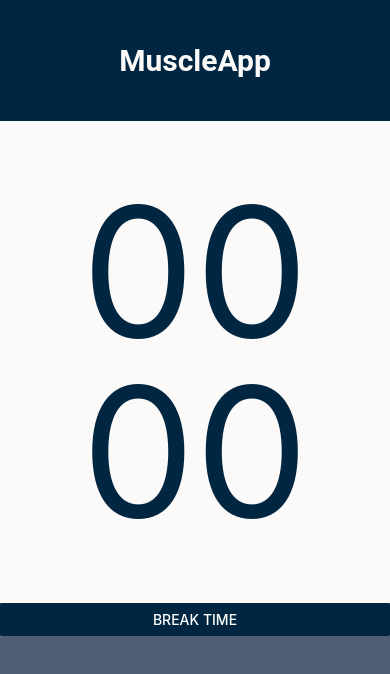
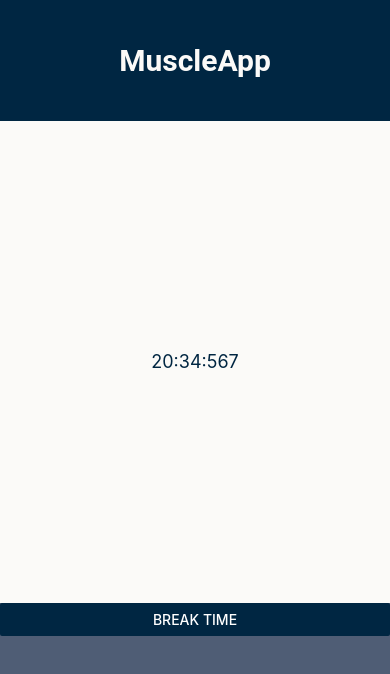
Before and after one commit to khazarr/muscleApp-ReactNative, a React Native app: screen / in a window 390 px wide. Shown: the top 674 px of the page. Built offline with nearby package versions, Linux system fonts and the light colour scheme.

Commit message:
Timer component

```diff
--- a/App.js
+++ b/App.js
@@ -6,50 +6,30 @@ import {
   View,
   Button
 } from 'react-native';
+import moment from 'moment'
+const DATA = {
+  currentTime: 1234567,
+}
 
 export default class App extends React.Component {
   render() {
     return (
       <View style={{flex: 1}}>
-        < View style = {
-          {
-            flex: 1,
-            backgroundColor: '#002642',
-            justifyContent: 'center',
-            alignItems: 'center'
-          }
-        } >
-          <Text style={{
-            fontSize: 30,
-            fontWeight: 'bold',
-            fontFamily: 'Roboto',
-            color: '#FBFAF8'
-          }} >
+        < View style = {styles.topContainer} >
+          <Text style={styles.titleText}>
             MuscleApp
           </Text>
         </View>
 
-        < View style = {
-          {
-            flex: 4,
-            backgroundColor: '#FBFAF8',
-            justifyContent: 'center',
-            alignItems: 'center',
-          }
-        }
-        >
-          <Text style={styles.time}>00</Text>
-          <Text style={styles.time}>00</Text>
+        < View style = {styles.middleContainer}>
+           < TimerDisplay time = {
+             DATA.currentTime
+           }
+           />
         </View>
 
 
-        < View style = {
-          {
-            flex: 2,
-            backgroundColor: '#4F5D75'
-          }
-        }
-        >
+        < View style = {styles.bottomContainer} >
         < Button
           onPress = {
             () => {
@@ -67,6 +47,11 @@ export default class App extends React.Component {
   }
 }
 
+function TimerDisplay({time}) {
+    const duartion = moment.duration(time)
+    return <Text style={styles.time}> {duartion.minutes()}:{duartion.seconds()}:{duartion.milliseconds()} </Text>
+}
+
 const styles = StyleSheet.create({
   container: {
     flex: 1,
@@ -76,7 +61,29 @@ const styles = StyleSheet.create({
   },
   time: {
     color: '#002642',
-    fontSize: 180,
-    lineHeight: 180
+    fontSize: 18,
+    lineHeight: 18
+  },
+  topContainer: {
+    flex: 1,
+    backgroundColor: '#002642',
+    justifyContent: 'center',
+    alignItems: 'center'
+  },
+  middleContainer: {
+    flex: 4,
+    backgroundColor: '#FBFAF8',
+    justifyContent: 'center',
+    alignItems: 'center',
+  },
+  bottomContainer: {
+    flex: 2,
+    backgroundColor: '#4F5D75'
+  },
+  titleText: {
+    fontSize: 30,
+    fontWeight: 'bold',
+    fontFamily: 'Roboto',
+    color: '#FBFAF8'
   }
 });
--- a/package.json
+++ b/package.json
@@ -3,8 +3,8 @@
   "version": "0.1.0",
   "private": true,
   "devDependencies": {
+    "jest-expo": "~27.0.0",
     "react-native-scripts": "1.14.0",
-    "jest-expo": "~27.0.0",
     "react-test-renderer": "16.3.1"
   },
   "main": "./node_modules/react-native-scripts/build/bin/crna-entry.js",
@@ -20,6 +20,7 @@
   },
   "dependencies": {
     "expo": "^27.0.1",
+    "moment": "^2.22.2",
     "react": "16.3.1",
     "react-native": "~0.55.2"
   }
```
Also changed, not shown: 1 other file (tests, documents, lock files or other folders).
